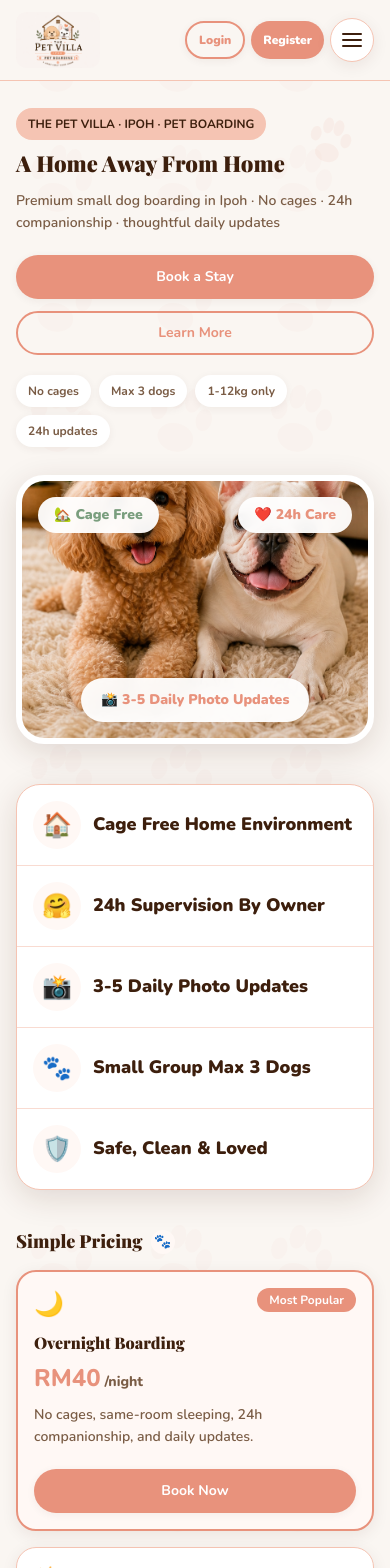
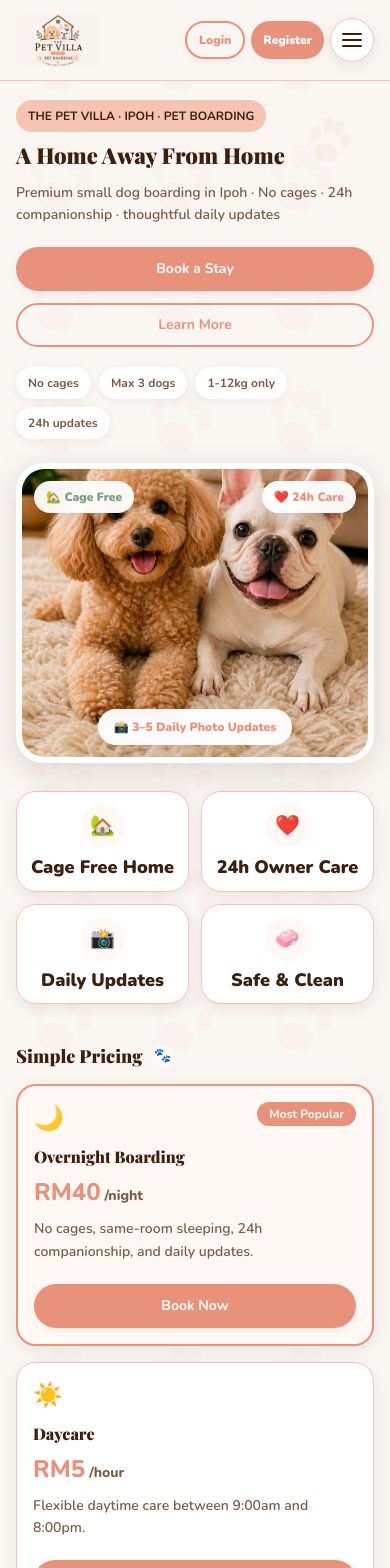
Before and after one commit to petvilla-ipoh/pet-villa, a Next.js app in the folder apps/web/: page / in a window 390 px wide. Shown: the top 1568 px of the page. Built offline with nearby package versions, Linux system fonts and the light colour scheme; a web font is replaced by a local one.

Commit message:
optimize mobile hero layout

```diff
--- a/apps/web/app/page.tsx
+++ b/apps/web/app/page.tsx
@@ -4,11 +4,10 @@ import { AppNav } from "./components/AppNav";
 import { useLanguage } from "./components/LanguageProvider";
 
 const heroFeatures = [
-  { icon: "🏠", title: { en: "Cage Free Home Environment", zh: "不关笼家庭环境" } },
-  { icon: "🤗", title: { en: "24h Supervision By Owner", zh: "主人24小时陪伴" } },
-  { icon: "📸", title: { en: "3-5 Daily Photo Updates", zh: "每日3-5次照片更新" } },
-  { icon: "🐾", title: { en: "Small Group Max 3 Dogs", zh: "小群照顾最多3只狗" } },
-  { icon: "🛡️", title: { en: "Safe, Clean & Loved", zh: "安全干净被爱护" } }
+  { icon: "🏡", title: { en: "Cage Free Home", zh: "不关笼家庭照顾" } },
+  { icon: "❤️", title: { en: "24h Owner Care", zh: "主人24小时陪伴" } },
+  { icon: "📸", title: { en: "Daily Updates", zh: "每日照片更新" } },
+  { icon: "🧼", title: { en: "Safe & Clean", zh: "安全干净" } }
 ];
 
 const notices = [
@@ -41,9 +40,9 @@ export default function HomePage() {
       <AppNav />
 
       <main>
-        <section id="about" className="villa-section relative pt-8">
+        <section id="about" className="villa-section relative pb-7 pt-6 sm:pb-10 sm:pt-8">
           <span className="paw-mark right-5 top-5" />
-          <div className="villa-container grid gap-7 lg:grid-cols-[1.02fr_0.98fr] lg:items-center">
+          <div className="villa-container grid gap-6 lg:grid-cols-[1.02fr_0.98fr] lg:items-center">
             <div>
               <span className="rounded-pill bg-villa-primary-light px-3 py-2 text-xs font-bold uppercase text-villa-text-primary">
                 The Pet Villa · Ipoh · Pet Boarding
@@ -65,21 +64,21 @@ export default function HomePage() {
                 ))}
               </div>
             </div>
-            <div className="relative aspect-[4/3] overflow-hidden rounded-[28px] border-[6px] border-white bg-white shadow-lg">
+            <div className="relative h-[300px] overflow-hidden rounded-[28px] border-[6px] border-white bg-white shadow-lg sm:h-[380px] lg:aspect-[4/3] lg:h-auto">
               <img
                 src="/hero-dogs.png"
                 alt="Toy poodle and French bulldog resting in a warm home living room"
                 className="absolute inset-0 h-full w-full object-cover object-[center_68%]"
               />
-              <div className="absolute left-4 top-4 rounded-pill bg-white/95 px-4 py-2 text-sm font-black text-villa-accent-green shadow-md backdrop-blur">
+              <div className="absolute left-3 top-3 rounded-pill bg-white/95 px-3 py-2 text-xs font-black text-villa-accent-green shadow-md backdrop-blur sm:left-4 sm:top-4 sm:px-4 sm:text-sm">
                 🏡 Cage Free
               </div>
-              <div className="absolute right-4 top-4 rounded-pill bg-white/95 px-4 py-2 text-sm font-black text-villa-primary shadow-md backdrop-blur">
+              <div className="absolute right-3 top-3 rounded-pill bg-white/95 px-3 py-2 text-xs font-black text-villa-primary shadow-md backdrop-blur sm:right-4 sm:top-4 sm:px-4 sm:text-sm">
                 ❤️ 24h Care
               </div>
-              <div className="absolute inset-x-0 bottom-4 flex justify-center px-4">
-                <div className="rounded-pill bg-white/95 px-5 py-3 text-sm font-black text-villa-primary shadow-lg backdrop-blur">
-                  📸 3-5 Daily Photo Updates
+              <div className="absolute inset-x-0 bottom-3 flex justify-center px-4 sm:bottom-4">
+                <div className="rounded-pill bg-white/95 px-4 py-2.5 text-xs font-black text-villa-primary shadow-lg backdrop-blur sm:px-5 sm:py-3 sm:text-sm">
+                  📸 3–5 Daily Photo Updates
                 </div>
               </div>
             </div>
@@ -88,18 +87,16 @@ export default function HomePage() {
 
         <section id="services" className="villa-section pt-0">
           <div className="villa-container">
-            <div className="grid overflow-hidden rounded-[24px] border border-villa-primary-light bg-white shadow-lg sm:grid-cols-5">
-              {heroFeatures.map((feature, index) => (
+            <div className="grid grid-cols-2 gap-3 sm:grid-cols-4">
+              {heroFeatures.map((feature) => (
                 <article
                   key={feature.title.en}
-                  className={`flex items-center gap-3 p-4 text-left sm:block sm:text-center ${
-                    index > 0 ? "border-t border-villa-primary-light/60 sm:border-l sm:border-t-0" : ""
-                  }`}
+                  className="rounded-[20px] border border-villa-primary-light bg-white p-3 text-center shadow-md transition-all duration-200 hover:-translate-y-0.5 hover:shadow-lg sm:p-4"
                 >
-                  <div className="grid h-12 w-12 shrink-0 place-items-center rounded-full bg-villa-primary-bg text-2xl sm:mx-auto">
+                  <div className="mx-auto grid h-11 w-11 place-items-center rounded-full bg-villa-primary-bg text-xl sm:h-12 sm:w-12 sm:text-2xl">
                     {feature.icon}
                   </div>
-                  <h2 className="text-sm font-black leading-tight text-villa-text-primary sm:mt-3">
+                  <h2 className="mt-2 text-xs font-black leading-tight text-villa-text-primary sm:mt-3 sm:text-sm">
                     {t(feature.title)}
                   </h2>
                 </article>
```
